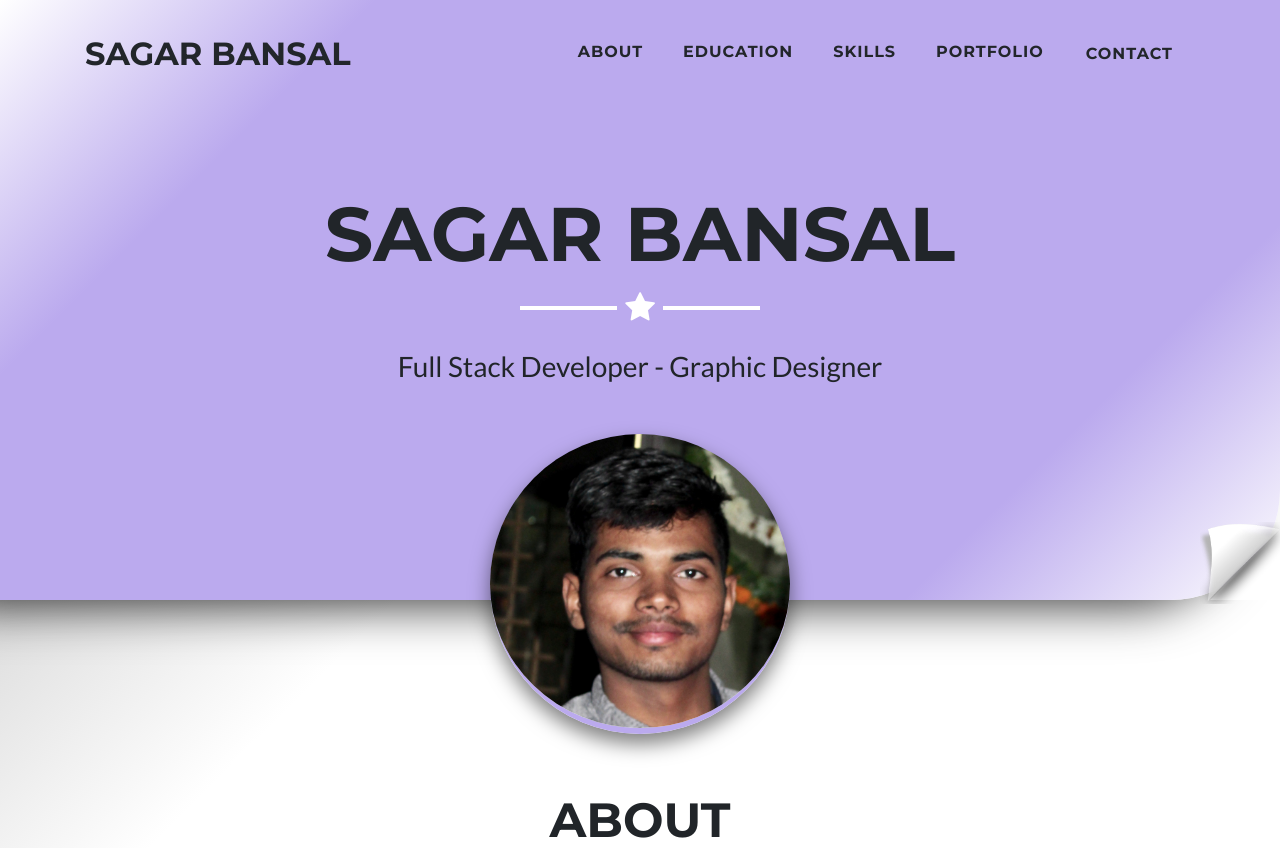
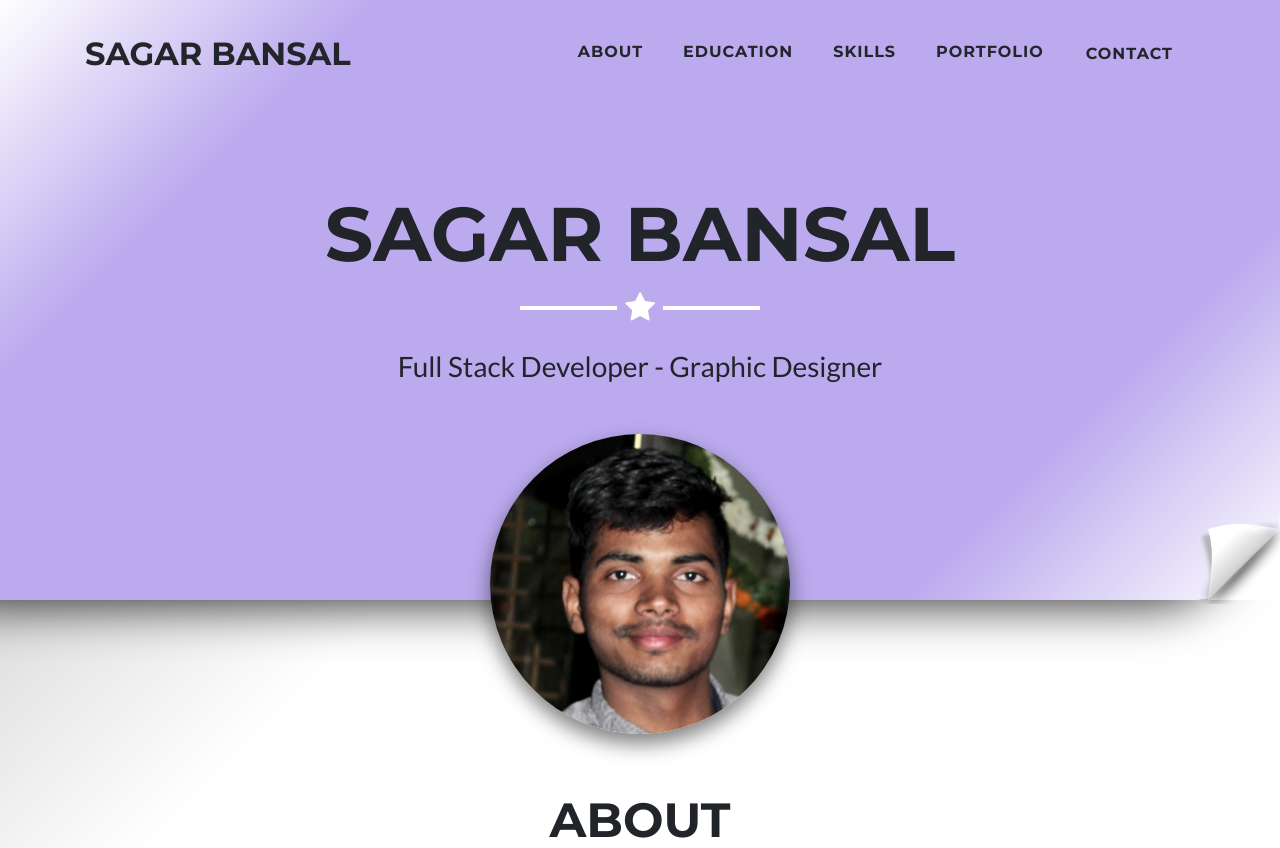
Before and after one commit to prisag/prisag, a PHP site: page /sagar.html in a window 1280 px wide. Shown: the top 848 px of the page. Run offline with PHP 8.4, Linux system fonts and the light colour scheme.

Commit message:
minor design fixes

```diff
--- a/static/css/freelancer.css
+++ b/static/css/freelancer.css
@@ -148,7 +148,7 @@ header.masthead {
   @media (min-width:480px) {
   header{
     height:600px;
-    border-radius:0 0 110px 0;
+    border-radius:0 0 90px 0;
     box-shadow: -40px 5px 50px rgba(0, 0, 0, .8);
     background: linear-gradient(135deg,#fff,#bae,#bae,#bae,#bae,#fff);
   }
@@ -181,7 +181,7 @@ header.masthead {
   }
   header{
     height:600px;
-    border-radius:0 0 10px 0;
+    border-radius:0 0 20px 0;
     box-shadow: -15px 5px 20px rgba(0, 0, 0, .5);
     background: linear-gradient(135deg,#fff,#bae,#bae,#bae,#bae,#fff);
   }
@@ -272,7 +272,7 @@ header.masthead {
     width: 300px;
     height: 300px;
     border-radius:50%;
-    border-bottom:6px solid #bae;
+    border-bottom:0px solid #bae;
     z-index:2;
     margin-top:50px;
     box-shadow: 0px 10px 20px rgba(0, 0, 0, .5);
```
